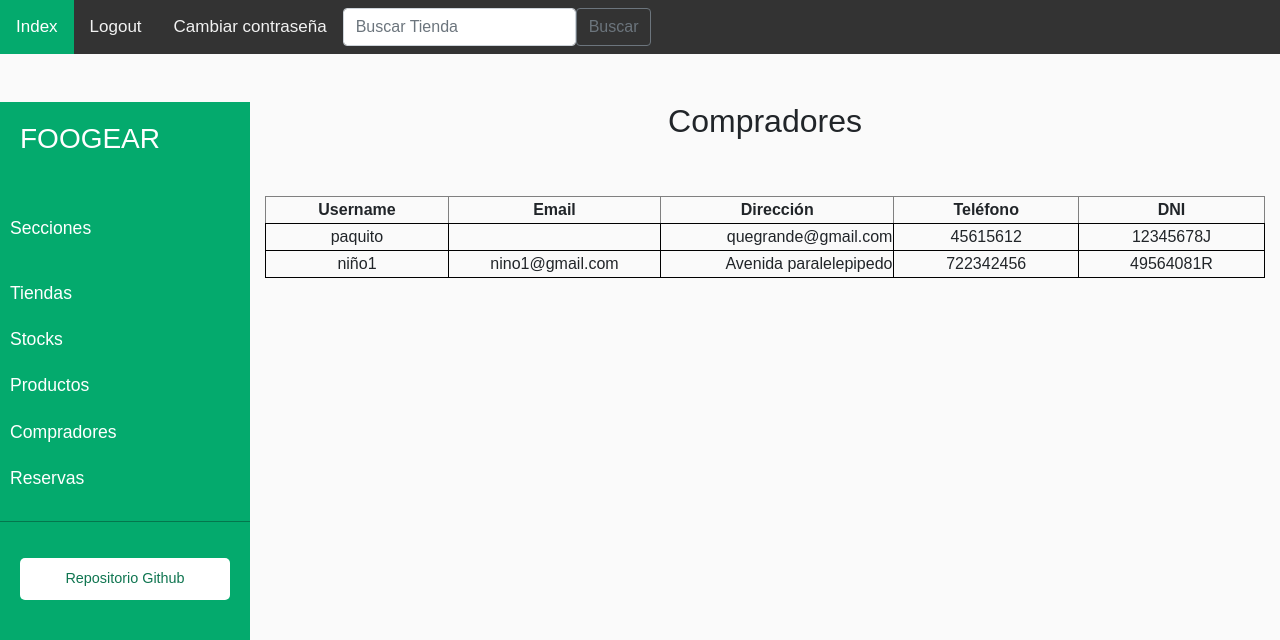
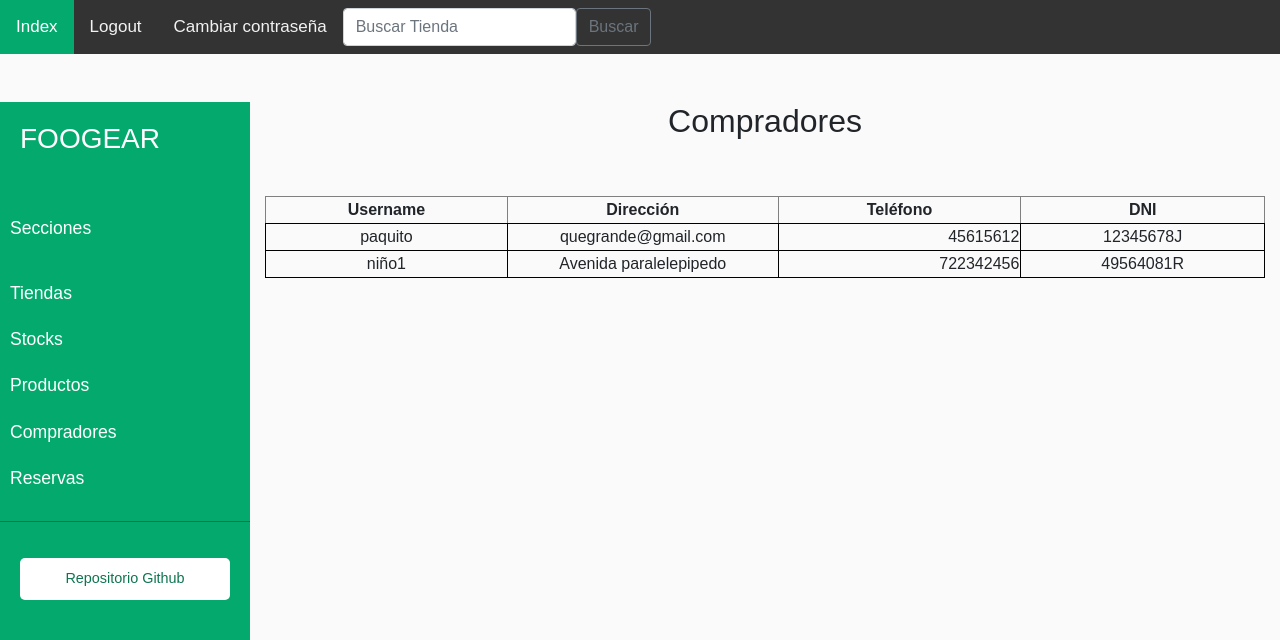
Before and after one commit to miguelgulu/FooGear, a Django app: page /compradores/ in a window 1280 px wide. Shown: the top 640 px of the page. Run offline with Django 3.2, Linux system fonts and the light colour scheme; a user stored in the database is signed in; data comes from the database, SQL or seed files in the repository; some libraries are stand-ins or nearby versions.

Commit message:
Final Trimestre1

```diff
--- a/FooGearApp/templates/FooGearApp/comprador_list.html
+++ b/FooGearApp/templates/FooGearApp/comprador_list.html
@@ -8,7 +8,6 @@
   <tr>
     <th>Username</th>
     {% if user.is_staff %}
-    <th>Email</th>
     <th>Dirección</th>
     <th>Teléfono</th>
     <th>DNI</th>
@@ -18,7 +17,6 @@
   <tr>
     <td>{{ comprador.user.username }}</td>
     {% if user.is_staff %}
-    <td>{{comprador.user.email}}</td>
     <td>{{comprador.direccion}}</td>
     <td>{{comprador.telefono}}</td>
     <td>{{comprador.dni}}</td>
```
